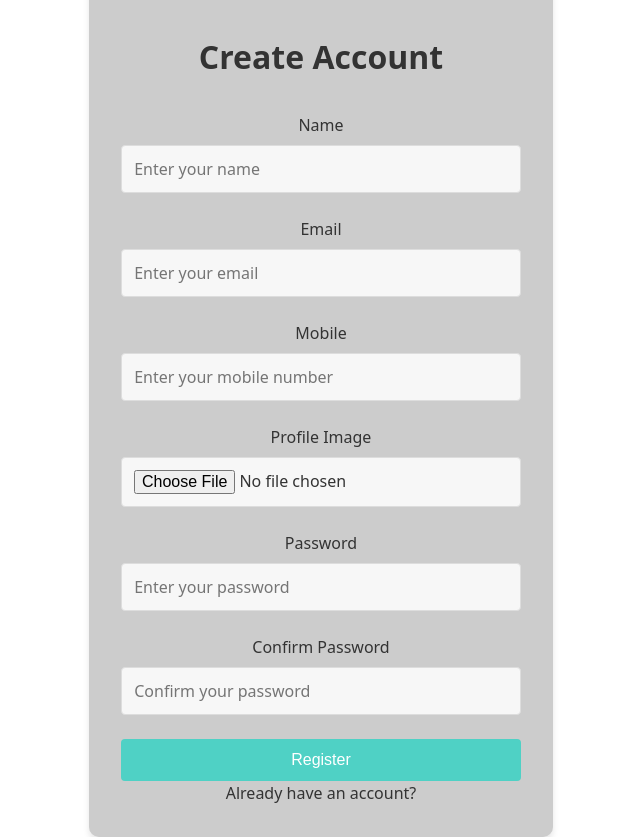
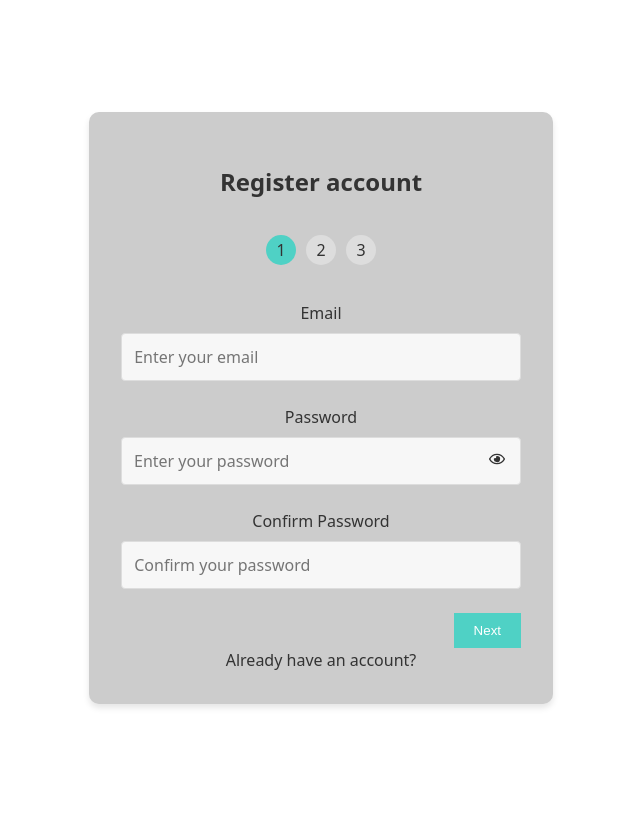
Before and after one commit to johnfa1508/interview-manager-client, a React (Vite) app: page /register in a window 1280 px wide. Shown: the whole page, without its empty margins (319-959 px from the left). After the commit the page ends 816 px from the top, so only its background shows below. Built offline with nearby package versions, Linux system fonts and the light colour scheme; no server answers; a web font is replaced by a local one.

Commit message:
barebones stepper

```diff
--- a/src/App.jsx
+++ b/src/App.jsx
@@ -10,7 +10,6 @@ import { ProtectedRoute } from './context/auth.jsx';
 import AboutUs from './pages/aboutUs/index.jsx';
 import useTheme from './hooks/useTheme.jsx';
 import { useEffect } from 'react';
-import WelcomeSignupForm from './pages/welcome/index.jsx';
 
 function App() {
   const { theme } = useTheme();
@@ -26,7 +25,6 @@ function App() {
         <Route path="login" element={<LoginPage />} />
         <Route path="register" element={<RegisterPage />} />
         <Route path="/" element={<Navigate to="/login" replace />} />
-        <Route path="welcome" element={<WelcomeSignupForm />} />
 
         {/* Protected routes, needs token in local storage */}
         <Route
--- a/src/components/stepper/steps/index.jsx
+++ b/src/components/stepper/steps/index.jsx
@@ -6,7 +6,7 @@ const Steps = ({ maxSteps, currentStep = 0 }) => {
     <ul className="steps">
       {[...Array(maxSteps)].map((_, i) => (
         <li className={`steps-number ${currentStep === i && 'active'}`} key={i}>
-          <span className="text-white ">{i + 1}</span>
+          <span className="text-white">{i + 1}</span>
         </li>
       ))}
     </ul>
--- a/src/components/stepper/steps/steps.css
+++ b/src/components/stepper/steps/steps.css
@@ -1,45 +1,37 @@
 .steps {
+  display: flex;
+  align-items: center;
+  list-style: none;
+  padding: 0;
+}
+
+.steps-number {
+  background-color: #ddd;
+  border-radius: 50%;
+  width: 30px;
+  height: 30px;
+  display: flex;
+  justify-content: center;
+  align-items: center;
+  margin: 0 5px;
   position: relative;
-  padding: 16px;
-  display: grid;
-  grid-template-columns: 40px 40px 40px;
-  justify-content: space-between;
-  z-index: 1;
-  border-top: 1px solid var(--color-blue5);
-  border-bottom: 1px solid var(--color-blue5);
-  margin-bottom: 20px;
 }
-.steps:before {
+
+.steps-number.active {
+  background-color: #4fd1c5;
+}
+
+.steps-number::before {
   content: '';
   position: absolute;
-  left: 36px;
   top: 50%;
-  right: 36px;
-  transform: translatey(-50%);
-  background: var(--color-blue2);
+  left: -50%;
+  width: 100%;
   height: 2px;
+  background-color: #ddd;
   z-index: -1;
 }
-.steps-number {
-  height: 40px;
-  width: 40px;
-  display: grid;
-  grid-template: 1fr / 1fr;
-  justify-items: center;
-  align-items: center;
-  border-radius: 100%;
-  background: var(--color-blue2);
-  color: white;
+
+.steps-number:first-child::before {
+  display: none;
 }
-.steps-number.active {
-  background: var(--color-blue);
-}
-@media only screen and (min-width: 568px) {
-  .steps {
-    padding: 16px 46px;
-  }
-  .steps:before {
-    left: 66px;
-    right: 66px;
-  }
-}
--- a/src/components/stepper/style.css
+++ b/src/components/stepper/style.css
@@ -1,10 +1,30 @@
+.steps-container {
+  display: flex;
+  justify-content: center;
+  margin-bottom: 20px;
+}
+
 .stepper-buttons {
-  display: grid;
-  grid-template-columns: 1fr 1fr;
-  gap: 20px;
+  display: flex;
   justify-content: space-between;
+  margin-top: 20px;
 }
-.stepper-buttons .nextButton {
-  grid-column: 2;
-  justify-self: end;
+
+.stepper-buttons .offwhite {
+  background-color: #f0f0f0;
+  border: none;
+  padding: 10px 20px;
+  cursor: pointer;
 }
+
+.stepper-buttons .blue {
+  background-color: #4fd1c5;
+  border: none;
+  padding: 10px 20px;
+  color: white;
+  cursor: pointer;
+}
+
+.stepper-buttons .blue.nextButton {
+  margin-left: auto;
+}
--- a/src/pages/register/index.jsx
+++ b/src/pages/register/index.jsx
@@ -1,10 +1,13 @@
 /* eslint-disable no-unused-vars */
 import { useState } from 'react';
 import { Link } from 'react-router-dom';
-// import { saveUserToLocalStorage } from '../../service/loggedInUserUtils';
 import useAuth from '../../hooks/useAuth';
 import Snackbar from '../../components/Snackbar';
 import useSnackbar from '../../hooks/useSnackbar';
+import Stepper from '../../components/Stepper';
+import ProfileImage from '../../components/ProfileImage';
+import { FaRegEye } from 'react-icons/fa';
+import { FaRegEyeSlash } from 'react-icons/fa';
 import './style.css';
 
 const RegisterPage = () => {
@@ -19,6 +22,7 @@ const RegisterPage = () => {
   const [isSubmitting, setIsSubmitting] = useState(false);
   const { onRegister } = useAuth();
   const { snackbar, showSnackbar, closeSnackbar } = useSnackbar();
+  const [showPassword, setShowPassword] = useState(false);
 
   const handleInputChange = (e) => {
     const { name, value } = e.target;
@@ -36,15 +40,7 @@ const RegisterPage = () => {
     }
   };
 
-  const handleRegister = async (event) => {
-    // TODO: Implement validation
-    event.preventDefault();
-
-    if (formData.password !== formData.confirmPassword) {
-      showSnackbar('Passwords do not match!', 'error');
-      return;
-    }
-
+  const handleRegister = async () => {
     setIsSubmitting(true);
 
     try {
@@ -65,60 +61,22 @@ const RegisterPage = () => {
     }
   };
 
-  /*
-  const handleSubmit = async (e) => {
-    e.preventDefault();
+  const stepIsValid = () => {
+    // Validations
 
-    if (formData.password !== formData.confirmPassword) {
-      alert('Passwords do not match!');
-      return;
-    }
-
-    setIsSubmitting(true);
-
-    try {
-      const payload = {
-        username: formData.username,
-        password: formData.password,
-        email: formData.email,
-        mobile: formData.mobile
+    return true;
   };
-
-      const response = await registerUserAsync(payload);
-
-      if (response?.id && response?.username) {
-        saveUserToLocalStorage(formData); //FIXME: GET FROM BACKEND AT SOME POINT
-        alert('Registration successful!');
-        navigate('/');
-      } else {
-        alert(response?.message || 'Registration failed');
-      }
-    } catch (error) {
-      console.error('Error during registration:', error);
-      alert('An error occurred. Please try again.');
-    } finally {
-      setIsSubmitting(false);
-    }
-  };
-  */
 
   return (
     <div className="login-container">
       <div className="login-box">
-        <h1>Create Account</h1>
-        <form onSubmit={handleRegister}>
-          <div className="input-group">
-            <label htmlFor="username">Name</label>
-            <input
-              type="text"
-              id="username"
-              name="username"
-              value={formData.username}
-              onChange={handleInputChange}
-              placeholder="Enter your name"
-              required
-            />
-          </div>
+        <Stepper
+          header={<h2>Register account</h2>}
+          onComplete={handleRegister}
+          stepIsValid={stepIsValid}
+        >
+          {/* Step 1 */}
+          <div>
             <div className="input-group">
               <label htmlFor="email">Email</label>
               <input
@@ -131,6 +89,59 @@ const RegisterPage = () => {
                 required
               />
             </div>
+
+            <div className="input-group">
+              <label htmlFor="password">Password</label>
+              <div className="password-container">
+                <input
+                  type={showPassword ? 'text' : 'password'}
+                  id="password"
+                  name="password"
+                  value={formData.password}
+                  onChange={handleInputChange}
+                  placeholder="Enter your password"
+                  required
+                />
+
+                <button
+                  type="button"
+                  className="show-password-button"
+                  onClick={() => setShowPassword(!showPassword)}
+                >
+                  {showPassword ? <FaRegEyeSlash /> : <FaRegEye />}
+                </button>
+              </div>
+            </div>
+
+            <div className="input-group">
+              <label htmlFor="confirmPassword">Confirm Password</label>
+              <input
+                type="password"
+                id="confirmPassword"
+                name="confirmPassword"
+                value={formData.confirmPassword}
+                onChange={handleInputChange}
+                placeholder="Confirm your password"
+                required
+              />
+            </div>
+          </div>
+
+          {/* Step 2 */}
+          <div>
+            <div className="input-group">
+              <label htmlFor="username">Username</label>
+              <input
+                type="text"
+                id="username"
+                name="username"
+                value={formData.username}
+                onChange={handleInputChange}
+                placeholder="Enter your name"
+                required
+              />
+            </div>
+
             <div className="input-group">
               <label htmlFor="mobile">Mobile</label>
               <input
@@ -143,9 +154,13 @@ const RegisterPage = () => {
                 required
               />
             </div>
+          </div>
 
-          {/* Profile Image */}
+          {/* Step 3 */}
+          <div>
             <div className="input-group">
+              <ProfileImage image={formData.profileImage} />
+
               <label htmlFor="profileImage">Profile Image</label>
               <input
                 type="file"
@@ -155,38 +170,12 @@ const RegisterPage = () => {
                 className="file-input"
               />
             </div>
-          <div className="input-group">
-            <label htmlFor="password">Password</label>
-            <input
-              type="password"
-              id="password"
-              name="password"
-              value={formData.password}
-              onChange={handleInputChange}
-              placeholder="Enter your password"
-              required
-            />
           </div>
-          <div className="input-group">
-            <label htmlFor="confirmPassword">Confirm Password</label>
-            <input
-              type="password"
-              id="confirmPassword"
-              name="confirmPassword"
-              value={formData.confirmPassword}
-              onChange={handleInputChange}
-              placeholder="Confirm your password"
-              required
-            />
-          </div>
-          <button type="submit" className="login-button" disabled={isSubmitting}>
-            {isSubmitting ? 'Registering...' : 'Register'}
-          </button>
+        </Stepper>
 
         <Link to="/login" className="navigate-to-login">
           Already have an account?
         </Link>
-        </form>
       </div>
 
       {snackbar.isOpen && (
--- a/src/pages/welcome/index.jsx
+++ /dev/null
@@ -1,80 +0,0 @@
-import Stepper from '../../components/stepper';
-import useAuth from '../../hooks/useAuth';
-import StepOne from './stepOne';
-import './style.css';
-import { useState } from 'react';
-
-const WelcomeSignupForm = () => {
-  const { onRegister } = useAuth();
-
-  const [formData, setFormData] = useState({
-    username: '',
-    email: '',
-    mobile: '',
-    password: '',
-    confirmPassword: '',
-    profileImage: ''
-  });
-
-  const onChange = (event) => {
-    const { name, value } = event.target;
-
-    setFormData({
-      ...formData,
-      [name]: value
-    });
-  };
-
-  const [stepIsValid, setStepIsValid] = useState(false);
-
-  const validateStep = (isValid) => {
-    setStepIsValid(isValid);
-  };
-
-  const onComplete = () => {
-    /*
-    onCreateProfile(
-      formData.firstName,
-      formData.lastName,
-      formData.username,
-      formData.githubUsername,
-      formData.mobile,
-      formData.bio
-    );
-    */
-
-    const payload = {
-      username: formData.username,
-      password: formData.password,
-      email: formData.email,
-      mobile: formData.mobile,
-      profileImage: formData.profileImage
-    };
-
-    // onRegister(payload);
-  };
-
-  return (
-    <main className="welcome">
-      <div className="welcome-titleblock">
-        <h1 className="h2">Welcome to Interview Manager</h1>
-        <p className="text-blue1">Create your profile to get started</p>
-      </div>
-
-      <Stepper header={<WelcomeHeader />} onComplete={onComplete} stepIsValid={stepIsValid}>
-        <StepOne data={formData} setData={onChange} validateStep={validateStep} />
-      </Stepper>
-    </main>
-  );
-};
-
-const WelcomeHeader = () => {
-  return (
-    <div className="welcome-cardheader">
-      <h2>Create profile</h2>
-      <p className="text-blue1">Tell us about yourself to create your profile</p>
-    </div>
-  );
-};
-
-export default WelcomeSignupForm;
--- a/src/pages/welcome/stepOne/index.jsx
+++ /dev/null
@@ -1,7 +0,0 @@
-/* eslint-disable react/prop-types */
-/* eslint-disable no-unused-vars */
-const StepOne = ({ data, setData, validateStep }) => {
-  return <h1>hello</h1>;
-};
-
-export default StepOne;
```
Also changed, not shown: src/components/stepper/index.jsx (+3 -4 lines), src/pages/welcome/style.css (deleted, +0 -44 lines). Lines whose indentation alone changed are shown as unchanged.
